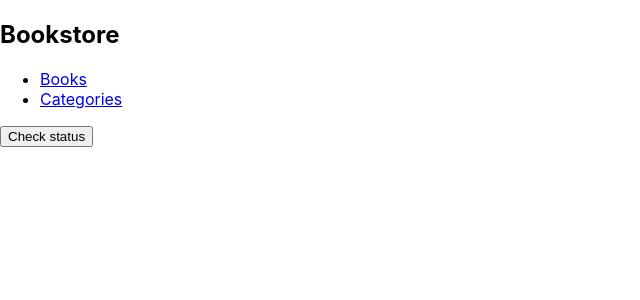
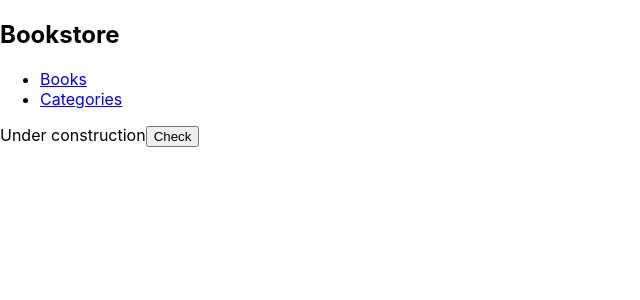
Before and after one commit to Alejandro-Bernal-M/microverse-bookstore, a React (Create React App) app: page /Categories in a window 1280 px wide. Shown: the top 300 px of the page, without its empty margins (0-640 px from the left). Built offline with nearby package versions, Linux system fonts and the light colour scheme.

Commit message:
Categories updated

```diff
--- a/src/routes/Categories.jsx
+++ b/src/routes/Categories.jsx
@@ -1,7 +1,21 @@
-const Categories = () => (
-  <button type="button">
-    Check status
-  </button>
-);
+import { useSelector, useDispatch } from 'react-redux';
+import { checkStatus } from '../redux/categories/categoriesSlice';
+
+const Categories = () => {
+  const dispatch = useDispatch();
+  const message = useSelector((store) => store.categories);
+
+  return (
+    <div>
+      {message.message}
+      <button
+        type="button"
+        onClick={() => { dispatch(checkStatus); }}
+      >
+        Check
+      </button>
+    </div>
+  );
+};
 
 export default Categories;
```
